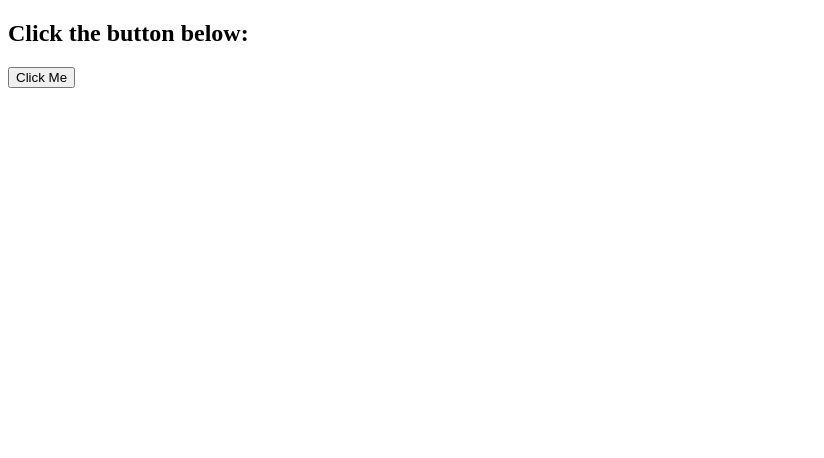
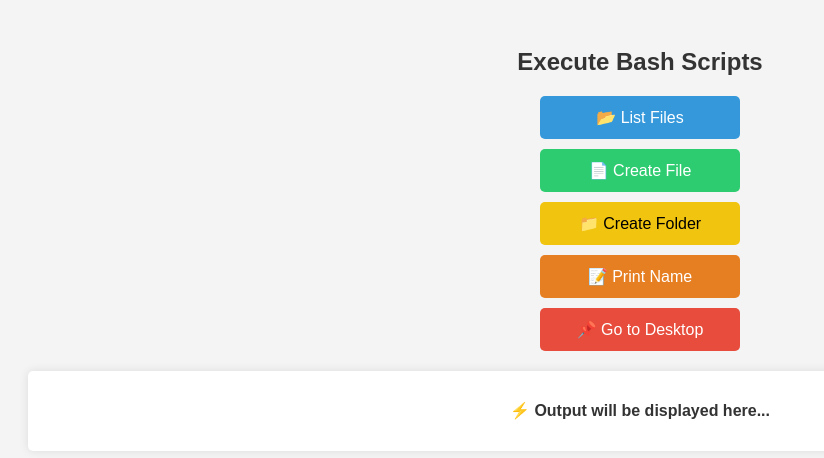
Before and after one commit to TanushaRoy/html, a plain HTML site: page index.html in a window 1280 px wide. Shown: the whole page, without its empty margins (0-824 px from the left). Drawn offline with Linux system fonts and the light colour scheme.

Commit message:
Update index.html

```diff
--- a/index.html
+++ b/index.html
@@ -3,17 +3,86 @@
 <head>
     <meta charset="UTF-8">
     <meta name="viewport" content="width=device-width, initial-scale=1.0">
-    <title>Button Click Example</title>
-    <script>
-        function showMessage() {
-            alert("Button clicked! ✅");
+    <title>Bash Script UI</title>
+    <style>
+        body {
+            font-family: Arial, sans-serif;
+            text-align: center;
+            background-color: #f4f4f4;
+            padding: 20px;
         }
-    </script>
+        h2 {
+            color: #333;
+        }
+        .button-container {
+            display: flex;
+            flex-direction: column;
+            align-items: center;
+            gap: 10px;
+            margin-top: 20px;
+        }
+        button {
+            padding: 12px 20px;
+            font-size: 16px;
+            border: none;
+            border-radius: 5px;
+            cursor: pointer;
+            transition: 0.3s;
+            width: 200px;
+        }
+        button:hover {
+            opacity: 0.8;
+        }
+        .btn-1 { background-color: #3498db; color: white; }
+        .btn-2 { background-color: #2ecc71; color: white; }
+        .btn-3 { background-color: #f1c40f; color: black; }
+        .btn-4 { background-color: #e67e22; color: white; }
+        .btn-5 { background-color: #e74c3c; color: white; }
+        #output {
+            margin-top: 20px;
+            padding: 15px;
+            background: white;
+            border-radius: 5px;
+            box-shadow: 0px 0px 10px rgba(0,0,0,0.1);
+            min-height: 50px;
+            display: flex;
+            align-items: center;
+            justify-content: center;
+            font-weight: bold;
+            color: #333;
+        }
+    </style>
 </head>
 <body>
 
-    <h2>Click the button below:</h2>
-    <button onclick="showMessage()">Click Me</button>
+    <h2>Execute Bash Scripts</h2>
+
+    <div class="button-container">
+        <button class="btn-1" onclick="runScript('list')">📂 List Files</button>
+        <button class="btn-2" onclick="runScript('createFile')">📄 Create File</button>
+        <button class="btn-3" onclick="runScript('createFolder')">📁 Create Folder</button>
+        <button class="btn-4" onclick="runScript('printName')">📝 Print Name</button>
+        <button class="btn-5" onclick="runScript('changeDir')">📌 Go to Desktop</button>
+    </div>
+
+    <div id="output">⚡ Output will be displayed here...</div>
+
+    <script>
+        function runScript(script) {
+            fetch(`http://localhost:4000/run-script?script=${script}`)
+                .then(response => response.text())
+                .then(data => {
+                    console.log("✅ Script Triggered:", data);
+                    document.getElementById("output").innerText = "📢 Output: " + data;
+                    alert("📢 Output: " + data);
+                })
+                .catch(error => {
+                    console.error("❌ Error:", error);
+                    document.getElementById("output").innerText = "⚠️ Error: " + error;
+                    alert("⚠️ Error: " + error);
+                });
+        }
+    </script>
 
 </body>
 </html>
```
